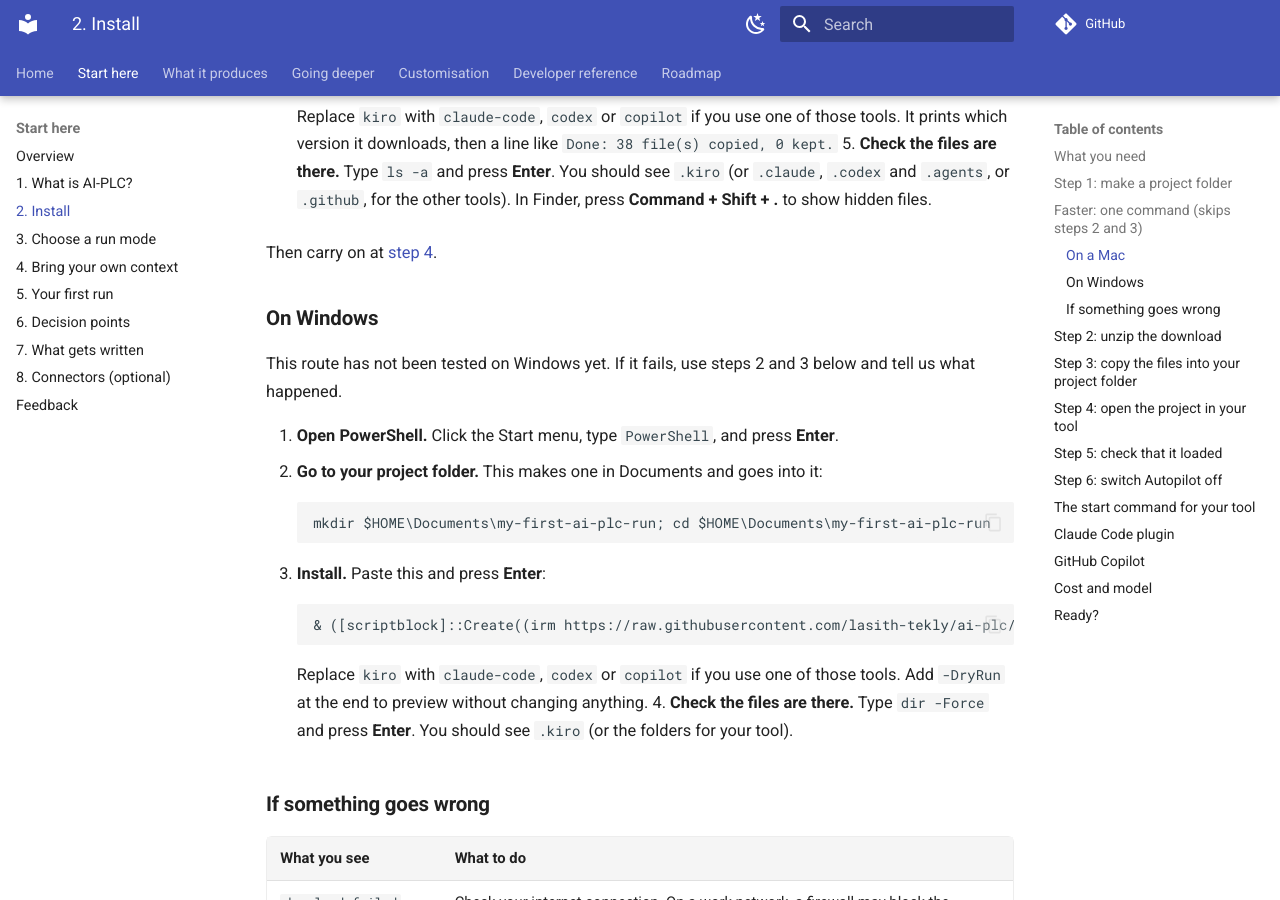
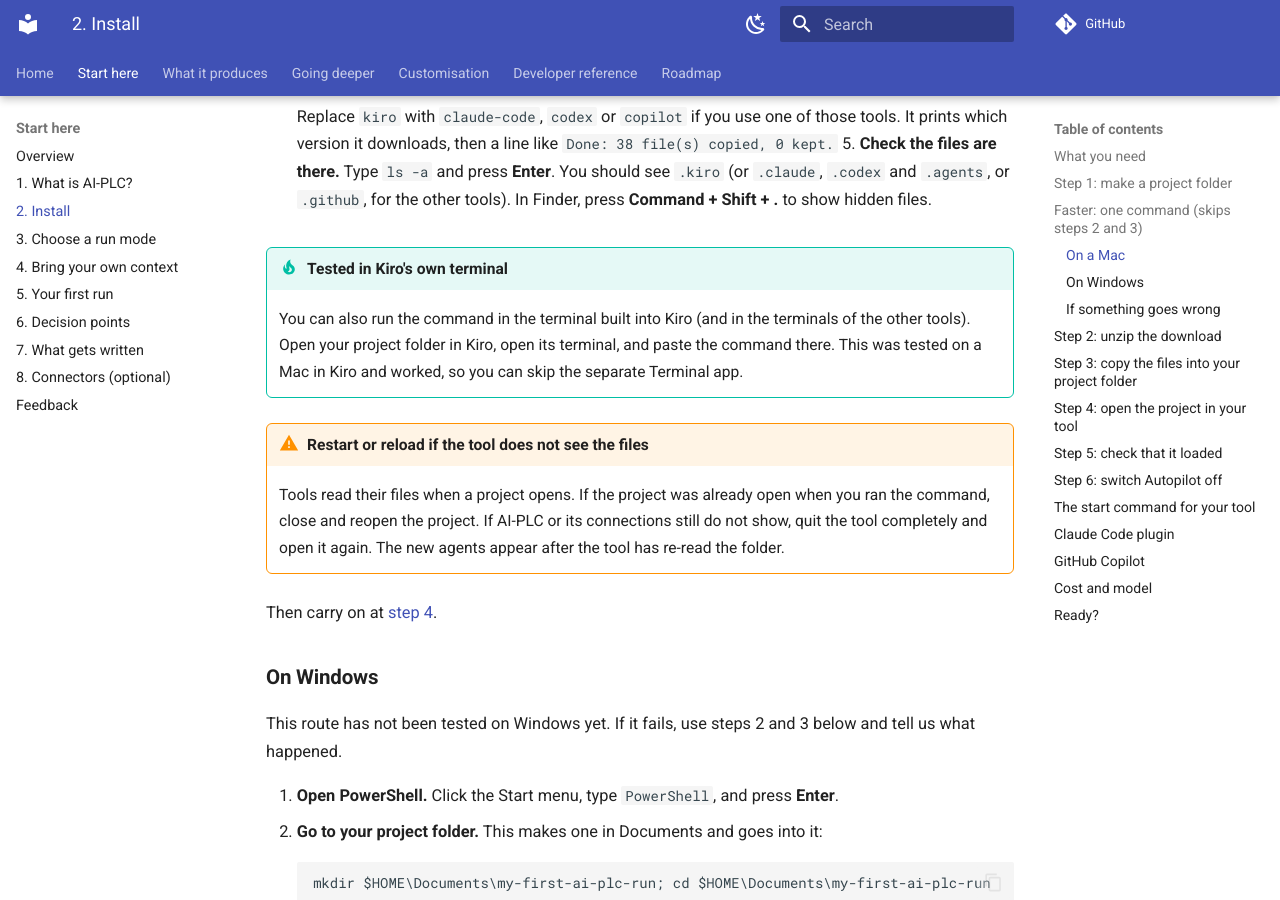
Before and after one commit to lasith-tekly/ai-plc, an MkDocs documentation site: the page built from docs/guide/install.md, in a window 1280 px wide and 900 px high, scrolled down 1684 px. Built offline with MkDocs 1.6.1 and Material for MkDocs 9.7.7, drawn with Linux system fonts in a browser that asks for light colours; comment, search, counter and statistics services are not loaded; some of the changed text lies outside the part shown.

Commit message:
Docs: install tested in Kiro's terminal; say to reopen the project or restart the tool
Co-Authored-By: Claude Sonnet 5.5 <noreply@anthropic.com>
Claude-Session: https://claude.ai/code/session_01MWPVz2aHoek2etukWYAde9

```diff
--- a/docs/guide/install.md
+++ b/docs/guide/install.md
@@ -50,6 +50,12 @@ If you would rather read it before you run it, the script is on [GitHub](https:/
 
     Replace `kiro` with `claude-code`, `codex` or `copilot` if you use one of those tools. It prints which version it downloads, then a line like `Done: 38 file(s) copied, 0 kept.`
 5. **Check the files are there.** Type `ls -a` and press **Enter**. You should see `.kiro` (or `.claude`, `.codex` and `.agents`, or `.github`, for the other tools). In Finder, press **Command + Shift + .** to show hidden files.
+
+!!! tip "Tested in Kiro's own terminal"
+    You can also run the command in the terminal built into Kiro (and in the terminals of the other tools). Open your project folder in Kiro, open its terminal, and paste the command there. This was tested on a Mac in Kiro and worked, so you can skip the separate Terminal app.
+
+!!! warning "Restart or reload if the tool does not see the files"
+    Tools read their files when a project opens. If the project was already open when you ran the command, close and reopen the project. If AI-PLC or its connections still do not show, quit the tool completely and open it again. The new agents appear after the tool has re-read the folder.
 
 Then carry on at [step 4](#step-4-open-the-project-in-your-tool).
 
@@ -112,7 +118,7 @@ The Claude Code plugin works differently: it is loaded with a command rather tha
 
 ## Step 4: open the project in your tool
 
-Open your tool, then open your project folder in it (usually **File**, then **Open Folder**). If the project was already open when you copied the files, close it and open it again so the tool notices them.
+Open your tool, then open your project folder in it (usually **File**, then **Open Folder**). If the project was already open when you copied the files, or when you ran the one-command install, close it and open it again so the tool notices them. If the agents or connections still do not show, quit the tool completely and open it again.
 
 ## Step 5: check that it loaded
 
```
Also changed, not shown: DECISIONS.md (+1 -0 lines), README.md (+1 -1 lines), RELEASE-NOTES-v1.0.md (+2 -0 lines), docs/guide/troubleshooting.md (+1 -1 lines), 1 other file.
